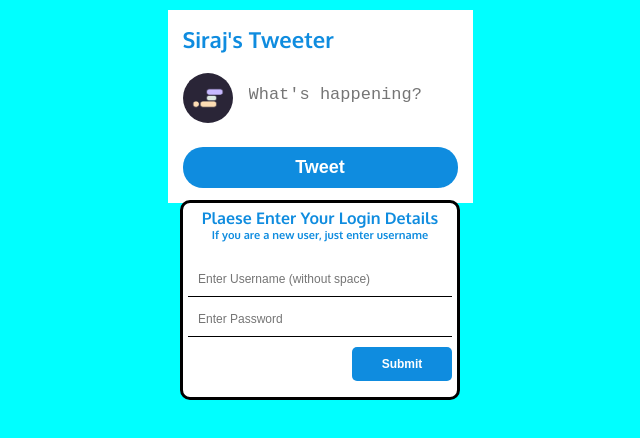
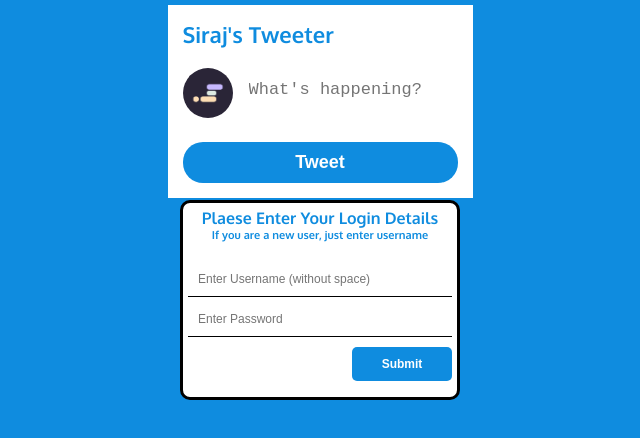
Before and after one commit to SirajAtFiverr/tweeter-app, a plain HTML site: page index.html in a window 1280 px wide. Shown: the whole page, without its empty margins (320-960 px from the left). Drawn offline with Linux system fonts and the light colour scheme.

Commit message:
save changes

```diff
--- a/index.html
+++ b/index.html
@@ -9,6 +9,12 @@
     <link rel="preconnect" href="https://fonts.googleapis.com">
     <link rel="preconnect" href="https://fonts.gstatic.com" crossorigin>
     <link href="https://fonts.googleapis.com/css2?family=Oxygen:wght@400;700&display=swap" rel="stylesheet">
+
+
+    <link rel="apple-touch-icon" sizes="180x180" href="images/apple-touch-icon.png">
+    <link rel="icon" type="image/png" sizes="32x32" href="images/favicon-32x32.png">
+    <link rel="icon" type="image/png" sizes="16x16" href="images/favicon-16x16.png">
+    <link rel="manifest" href="/site.webmanifest">
 
     <link rel="stylesheet" href="style.css">
 
--- a/style.css
+++ b/style.css
@@ -5,12 +5,12 @@
 }
 
 body{
-    background-color: aqua;
+    background-color: #0F8CDF;
 }
 
 #app{
     width: 305px;
-    margin: 10px auto;
+    margin: 5px auto;
     padding: 15px;
     background-color: white;
     font-family: 'Oxygen', sans-serif;
```
Also changed, not shown: site.webmanifest (added).
